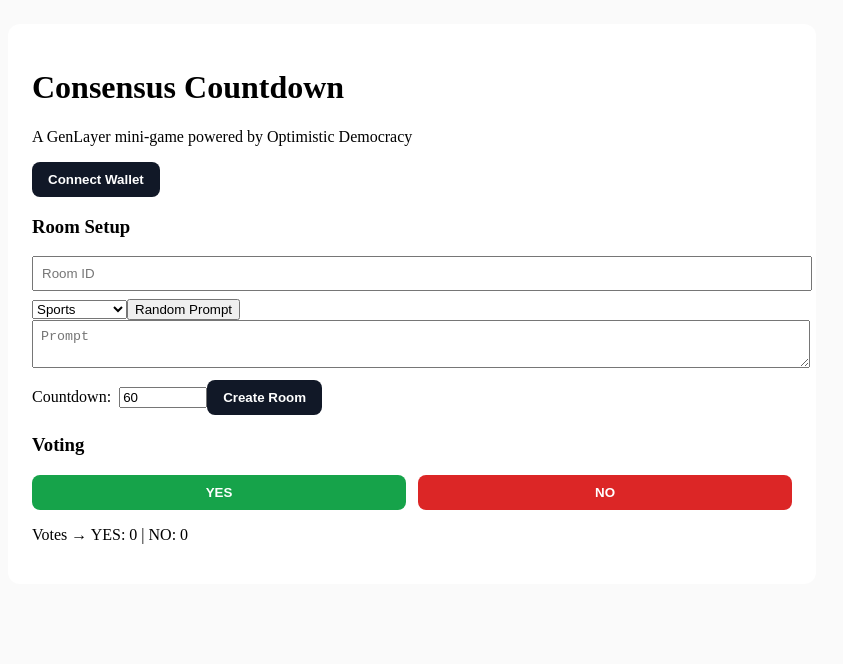
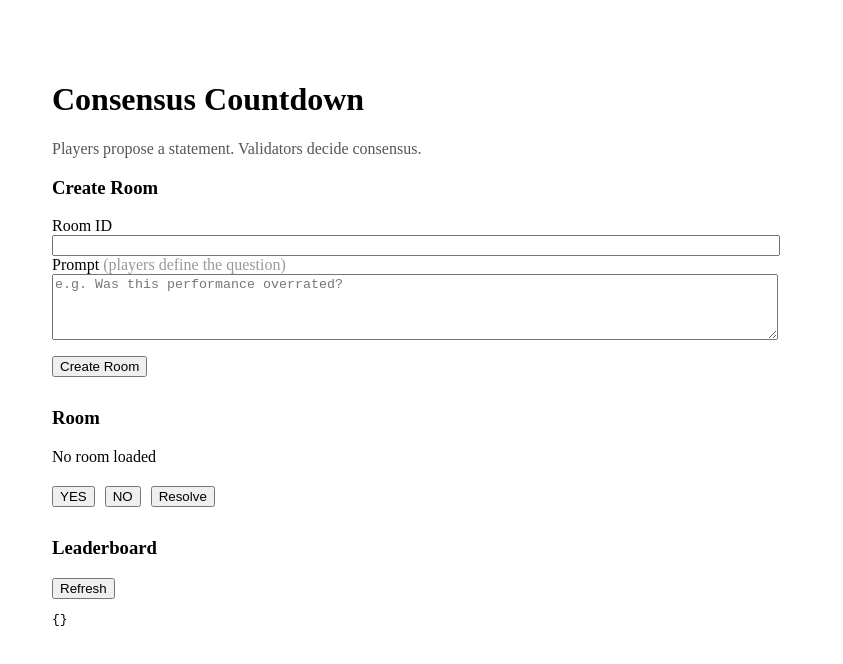
Before and after one commit to emark-cloud/consensus-countdown, a Next.js app: page / in a window 1280 px wide. Shown: the top 664 px of the page, without its empty margins (228-1071 px from the left). Built offline with nearby package versions, Linux system fonts and the light colour scheme.

Commit message:
Update page.tsx

```diff
--- a/app/page.tsx
+++ b/app/page.tsx
@@ -1,318 +1,247 @@
 "use client";
 
-import { useEffect, useState } from "react";
-import { genlayer } from "../lib/genlayer";
+import React, { useEffect, useState, useRef } from "react";
 
-/* -------------------------------------------------------------------------- */
-/*                               Constants                                    */
-/* -------------------------------------------------------------------------- */
+/* -------------------------------------------------------
+   CONFIG
+------------------------------------------------------- */
+const CONTRACT_ADDRESS = "0xBf8D00b0F61B1FE4Ad532fFf982633d8b67E0429";
+const RPC_URL = "https://studio.genlayer.com/api";
+const GENLAYER_CHAIN_ID = "0xF22F"; // 61999
+const POLL_INTERVAL = 2000;
 
-const CONTRACT = "0x65090e7324b754a653764AeE7Ed2d0FB7E698fB5";
-const GENLAYER_CHAIN_ID = "0xF22F"; // 61999
+/* -------------------------------------------------------
+   RPC HELPERS (READ)
+------------------------------------------------------- */
+async function readContract(method: string, args: any[] = []) {
+  const res = await fetch(RPC_URL, {
+    method: "POST",
+    headers: { "Content-Type": "application/json" },
+    body: JSON.stringify({
+      jsonrpc: "2.0",
+      id: 1,
+      method: "genlayer_readContract",
+      params: [
+        {
+          contractAddress: CONTRACT_ADDRESS,
+          method,
+          args,
+        },
+      ],
+    }),
+  });
 
-const GENLAYER_CHAIN = {
-  chainId: GENLAYER_CHAIN_ID,
-  chainName: "GenLayer StudioNet",
-  nativeCurrency: {
-    name: "Ether",
-    symbol: "ETH",
-    decimals: 18,
-  },
-  rpcUrls: ["https://studio.genlayer.com/api"],
-};
-
-/* -------------------------------------------------------------------------- */
-/*                              Prompt Presets                                */
-/* -------------------------------------------------------------------------- */
-
-const PROMPT_PRESETS: Record<string, string[]> = {
-  Sports: [
-    "Did the referee decision change the outcome of the match?",
-    "Was this performance overrated?",
-    "Did the better team actually win?",
-  ],
-  Governance: [
-    "Is this DAO proposal too risky?",
-    "Should emergency powers be used here?",
-    "Is this decision aligned with long-term incentives?",
-  ],
-  Tech: [
-    "Is this AI output misleading?",
-    "Does this model hallucinate in this example?",
-    "Is automation appropriate in this case?",
-  ],
-  Culture: [
-    "Is this meme offensive?",
-    "Is this headline clickbait?",
-    "Does this joke cross a line?",
-  ],
-};
-
-/* -------------------------------------------------------------------------- */
-/*                                   Page                                     */
-/* -------------------------------------------------------------------------- */
-
-export default function Home() {
-  const [wallet, setWallet] = useState<string | null>(null);
-
-  const [roomId, setRoomId] = useState("");
-  const [prompt, setPrompt] = useState("");
-  const [category, setCategory] = useState("Sports");
-
-  const [status, setStatus] = useState("");
-  const [pendingTx, setPendingTx] = useState<string | null>(null);
-
-  const [roomActive, setRoomActive] = useState(false);
-
-  const [votesYes, setVotesYes] = useState(0);
-  const [votesNo, setVotesNo] = useState(0);
-
-  const [duration, setDuration] = useState(60);
-  const [timeLeft, setTimeLeft] = useState<number | null>(null);
-  const [votingOpen, setVotingOpen] = useState(false);
-
-  /* ---------------- Wallet ---------------- */
-
-  async function connectWallet() {
-    if (!(window as any).ethereum) {
-      alert("MetaMask is required");
-      return;
+  const json = await res.json();
+  if (json.error) throw new Error(json.error.message);
+  return json.result;
 }
 
-    const eth = (window as any).ethereum;
+/* -------------------------------------------------------
+   WALLET WRITE
+------------------------------------------------------- */
+async function writeWithWallet(method: string, args: any[]) {
+  if (!window.ethereum) throw new Error("Wallet not found");
 
-    // 1. Request accounts
-    const accounts = await eth.request({
+  const [from] = await window.ethereum.request({
     method: "eth_requestAccounts",
   });
 
-    // 2. Check chain
-    const currentChain = await eth.request({
-      method: "eth_chainId",
+  return window.ethereum.request({
+    method: "genlayer_callContract",
+    params: [
+      {
+        from,
+        contractAddress: CONTRACT_ADDRESS,
+        method,
+        args,
+      },
+    ],
   });
+}
 
-    // 3. Switch or add GenLayer StudioNet
-    if (currentChain !== GENLAYER_CHAIN_ID) {
+/* -------------------------------------------------------
+   CHAIN ENSURE
+------------------------------------------------------- */
+async function ensureChain() {
+  if (!window.ethereum) return false;
+
   try {
-        await eth.request({
+    await window.ethereum.request({
       method: "wallet_switchEthereumChain",
       params: [{ chainId: GENLAYER_CHAIN_ID }],
     });
-      } catch (err: any) {
-        if (err.code === 4902) {
-          await eth.request({
+    return true;
+  } catch {
+    try {
+      await window.ethereum.request({
         method: "wallet_addEthereumChain",
-            params: [GENLAYER_CHAIN],
+        params: [
+          {
+            chainId: GENLAYER_CHAIN_ID,
+            chainName: "GenLayer StudioNet",
+            nativeCurrency: { name: "Ether", symbol: "ETH", decimals: 18 },
+            rpcUrls: [RPC_URL],
+          },
+        ],
       });
-        } else {
-          throw err;
+      return true;
+    } catch {
+      return false;
     }
   }
 }
 
-    setWallet(accounts[0]);
+/* -------------------------------------------------------
+   PAGE
+------------------------------------------------------- */
+export default function Page() {
+  const [roomId, setRoomId] = useState("");
+  const [prompt, setPrompt] = useState("");
+  const [room, setRoom] = useState<any>(null);
+  const [votes, setVotes] = useState<Record<string, string>>({});
+  const [leaderboard, setLeaderboard] = useState<Record<string, number>>({});
+  const [status, setStatus] = useState<string | null>(null);
+  const [error, setError] = useState<string | null>(null);
+
+  const pollRef = useRef<number | null>(null);
+
+  /* --------------------------------------------------- */
+  async function loadRoom(id: string) {
+    const r = await readContract("get_room", [id]);
+    setRoom(Object.keys(r).length ? r : null);
+    setVotes(await readContract("get_votes", [id]));
   }
 
-  /* ---------------- Countdown ---------------- */
+  async function loadLeaderboard() {
+    setLeaderboard(await readContract("get_leaderboard"));
+  }
 
-  useEffect(() => {
-    if (timeLeft === null) return;
-    if (timeLeft <= 0) {
-      setVotingOpen(false);
+  function startPolling(id: string) {
+    if (pollRef.current) clearInterval(pollRef.current);
+    pollRef.current = window.setInterval(() => loadRoom(id), POLL_INTERVAL);
+  }
+
+  /* --------------------------------------------------- */
+  async function createRoom() {
+    setError(null);
+
+    if (!roomId.trim()) {
+      setError("Room ID is required.");
       return;
     }
 
-    const t = setTimeout(() => setTimeLeft(timeLeft - 1), 1000);
-    return () => clearTimeout(t);
-  }, [timeLeft]);
-
-  /* ---------------- Helpers ---------------- */
-
-  function loadRandomPrompt(cat: string) {
-    const list = PROMPT_PRESETS[cat];
-    const idx = Math.floor(Math.random() * list.length);
-    setPrompt(list[idx]);
-  }
-
-  /* ---------------- Contract Actions ---------------- */
-
-  async function createRoom() {
-    if (!wallet) {
-      alert("Connect wallet first");
+    if (!prompt.trim()) {
+      setError("Please write a prompt. Players define the question.");
       return;
     }
 
-    if (!roomId || !prompt) {
-      alert("Room ID and prompt are required");
+    if (!(await ensureChain())) {
+      setError("Please switch to GenLayer StudioNet.");
       return;
     }
 
     try {
-      setStatus("Please confirm the transaction in MetaMask…");
-
-      const txHash = await genlayer.callContract({
-        contractAddress: CONTRACT,
-        method: "create_room",
-        args: [roomId, prompt],
-      });
-
-      // Optimistic UI update
-      setPendingTx(txHash ?? null);
-      setRoomActive(true);
-      setVotingOpen(true);
-      setTimeLeft(duration);
-      setVotesYes(0);
-      setVotesNo(0);
-
-      setStatus(
-        "Transaction submitted. Validators are reviewing the room (Optimistic Democracy)."
-      );
-    } catch (err) {
-      console.error(err);
-      setStatus("Transaction rejected or failed.");
+      setStatus("Creating room...");
+      await writeWithWallet("create_room", [roomId, prompt]);
+      setStatus("Room submitted. Waiting for chain...");
+      startPolling(roomId);
+    } catch {
+      setError("Transaction failed. Try using GenLayer Studio.");
     }
   }
 
-  async function submitVote(vote: "yes" | "no") {
-    if (!wallet || !roomActive || !votingOpen) return;
-
+  async function vote(v: "yes" | "no") {
     try {
-      setStatus(`Submitting ${vote.toUpperCase()} vote…`);
-
-      await genlayer.callContract({
-        contractAddress: CONTRACT,
-        method: "submit_vote",
-        args: [roomId, vote],
-      });
-
-      if (vote === "yes") setVotesYes((v) => v + 1);
-      if (vote === "no") setVotesNo((v) => v + 1);
-
-      setStatus(`Vote submitted: ${vote.toUpperCase()}`);
-    } catch (err) {
-      console.error(err);
-      setStatus("Vote failed.");
+      setStatus("Submitting vote...");
+      await writeWithWallet("submit_vote", [roomId, v]);
+      await loadRoom(roomId);
+      await loadLeaderboard();
+      setStatus(null);
+    } catch {
+      setError("Vote failed.");
     }
   }
 
-  /* ---------------- UI ---------------- */
+  async function resolveRoom() {
+    try {
+      setStatus("Resolving via AI + validators...");
+      await writeWithWallet("resolve_room", [roomId]);
+      startPolling(roomId);
+    } catch {
+      setError("Resolution failed.");
+    }
+  }
 
+  /* --------------------------------------------------- */
   return (
-    <main style={{ background: "#fafafa", minHeight: "100vh", padding: 24 }}>
-      <div
-        style={{
-          maxWidth: 760,
-          margin: "0 auto",
-          background: "#fff",
-          padding: 24,
-          borderRadius: 12,
-        }}
-      >
+    <main style={{ maxWidth: 720, margin: "40px auto", padding: 20 }}>
       <h1>Consensus Countdown</h1>
-        <p>A GenLayer mini-game powered by Optimistic Democracy</p>
+      <p style={{ color: "#555" }}>
+        Players propose a statement. Validators decide consensus.
+      </p>
 
-        {!wallet ? (
-          <button onClick={connectWallet} style={btnPrimary}>
-            Connect Wallet
-          </button>
-        ) : (
-          <p style={{ fontSize: 12 }}>
-            Connected: {wallet.slice(0, 6)}…{wallet.slice(-4)} (GenLayer StudioNet)
-          </p>
-        )}
+      {/* ROOM CREATION */}
+      <section>
+        <h3>Create Room</h3>
 
-        <h3>Room Setup</h3>
-
+        <label>Room ID</label>
         <input
-          placeholder="Room ID"
           value={roomId}
           onChange={(e) => setRoomId(e.target.value)}
-          style={input}
+          style={{ width: "100%" }}
         />
 
-        <div>
-          <select value={category} onChange={(e) => setCategory(e.target.value)}>
-            {Object.keys(PROMPT_PRESETS).map((c) => (
-              <option key={c}>{c}</option>
-            ))}
-          </select>
-          <button onClick={() => loadRandomPrompt(category)}>
-            Random Prompt
-          </button>
-        </div>
-
+        <label style={{ marginTop: 10 }}>
+          Prompt <span style={{ color: "#999" }}>(players define the question)</span>
+        </label>
         <textarea
-          placeholder="Prompt"
           value={prompt}
           onChange={(e) => setPrompt(e.target.value)}
-          style={input}
+          placeholder="e.g. Was this performance overrated?"
+          rows={4}
+          style={{ width: "100%" }}
         />
 
-        <label>
-          Countdown:
-          <input
-            type="number"
-            value={duration}
-            onChange={(e) => setDuration(Number(e.target.value))}
-            style={{ marginLeft: 8, width: 80 }}
-          />
-        </label>
-
-        <button onClick={createRoom} style={btnPrimary}>
+        <button onClick={createRoom} style={{ marginTop: 12 }}>
           Create Room
         </button>
+      </section>
 
-        {status && <p>{status}</p>}
+      {/* ROOM STATE */}
+      <section style={{ marginTop: 30 }}>
+        <h3>Room</h3>
+        {room ? (
+          <div>
+            <p><strong>{room.prompt}</strong></p>
+            <p>Resolved: {room.resolved ? "Yes" : "No"}</p>
+            <p>Outcome: {room.final_outcome || "—"}</p>
+          </div>
+        ) : (
+          <p>No room loaded</p>
+        )}
+      </section>
 
-        {pendingTx && (
-          <p style={{ fontSize: 12, color: "#555" }}>
-            ⏳ Pending tx: {pendingTx.slice(0, 10)}…
-          </p>
-        )}
-
-        <h3>Voting</h3>
-
-        {timeLeft !== null && <p>⏱️ {timeLeft}s</p>}
-
-        <div style={{ display: "flex", gap: 12 }}>
-          <button
-            onClick={() => submitVote("yes")}
-            style={btnYes}
-            disabled={!roomActive || !votingOpen}
-          >
-            YES
-          </button>
-          <button
-            onClick={() => submitVote("no")}
-            style={btnNo}
-            disabled={!roomActive || !votingOpen}
-          >
+      {/* VOTING */}
+      <section style={{ marginTop: 20 }}>
+        <button onClick={() => vote("yes")}>YES</button>
+        <button onClick={() => vote("no")} style={{ marginLeft: 10 }}>
           NO
         </button>
-        </div>
+        <button onClick={resolveRoom} style={{ marginLeft: 10 }}>
+          Resolve
+        </button>
+      </section>
 
-        <p>
-          Votes → YES: {votesYes} | NO: {votesNo}
-        </p>
-      </div>
+      {/* LEADERBOARD */}
+      <section style={{ marginTop: 30 }}>
+        <h3>Leaderboard</h3>
+        <button onClick={loadLeaderboard}>Refresh</button>
+        <pre>{JSON.stringify(leaderboard, null, 2)}</pre>
+      </section>
+
+      {/* STATUS */}
+      {status && <p style={{ background: "#eef", padding: 10 }}>{status}</p>}
+      {error && <p style={{ background: "#fee", padding: 10 }}>{error}</p>}
     </main>
   );
 }
-
-/* -------------------------------------------------------------------------- */
-/*                                   Styles                                   */
-/* -------------------------------------------------------------------------- */
-
-const input = { width: "100%", padding: 8, marginBottom: 8 };
-
-const btnBase = {
-  padding: "10px 16px",
-  borderRadius: 8,
-  border: "none",
-  cursor: "pointer",
-  fontWeight: 600,
-};
-
-const btnPrimary = { ...btnBase, background: "#111827", color: "#fff" };
-const btnYes = { ...btnBase, background: "#16a34a", color: "#fff", flex: 1 };
-const btnNo = { ...btnBase, background: "#dc2626", color: "#fff", flex: 1 };
```
Lines whose indentation alone changed are shown as unchanged.
